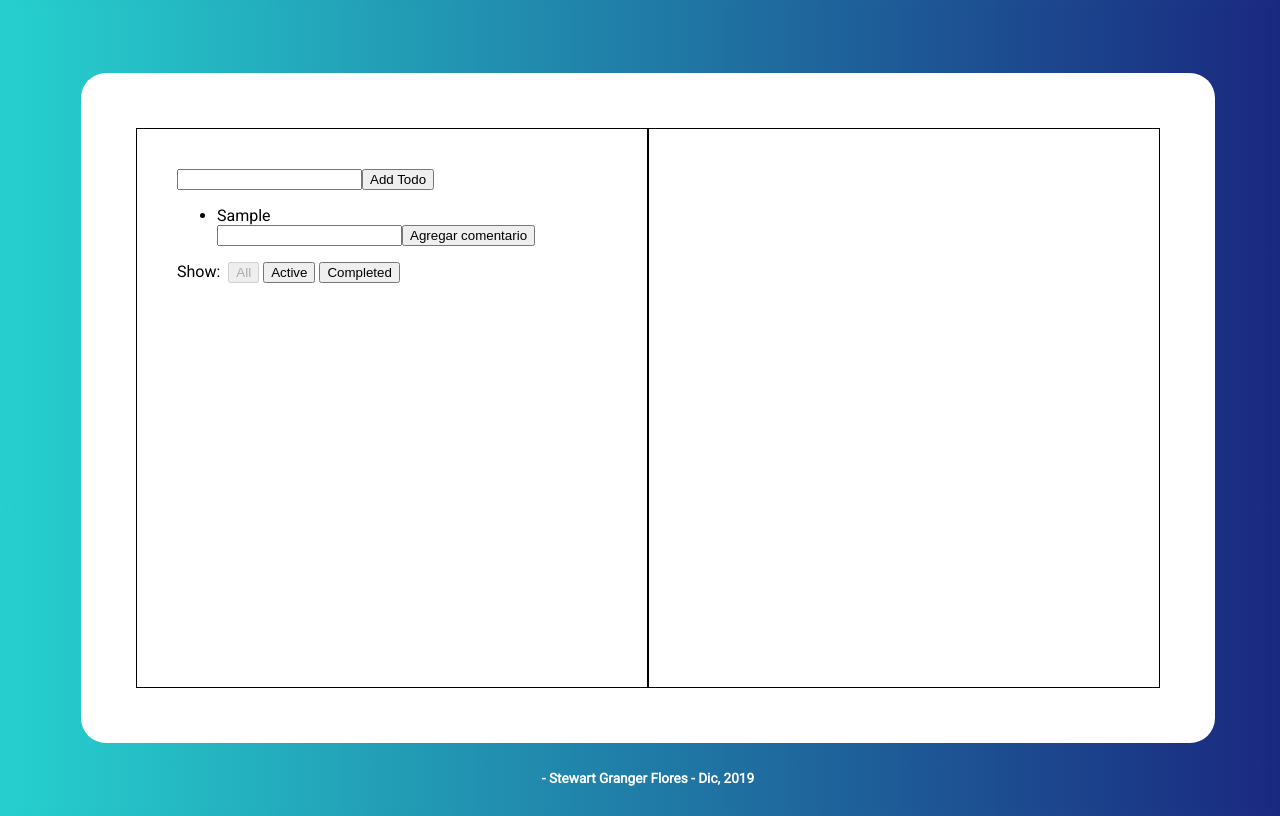
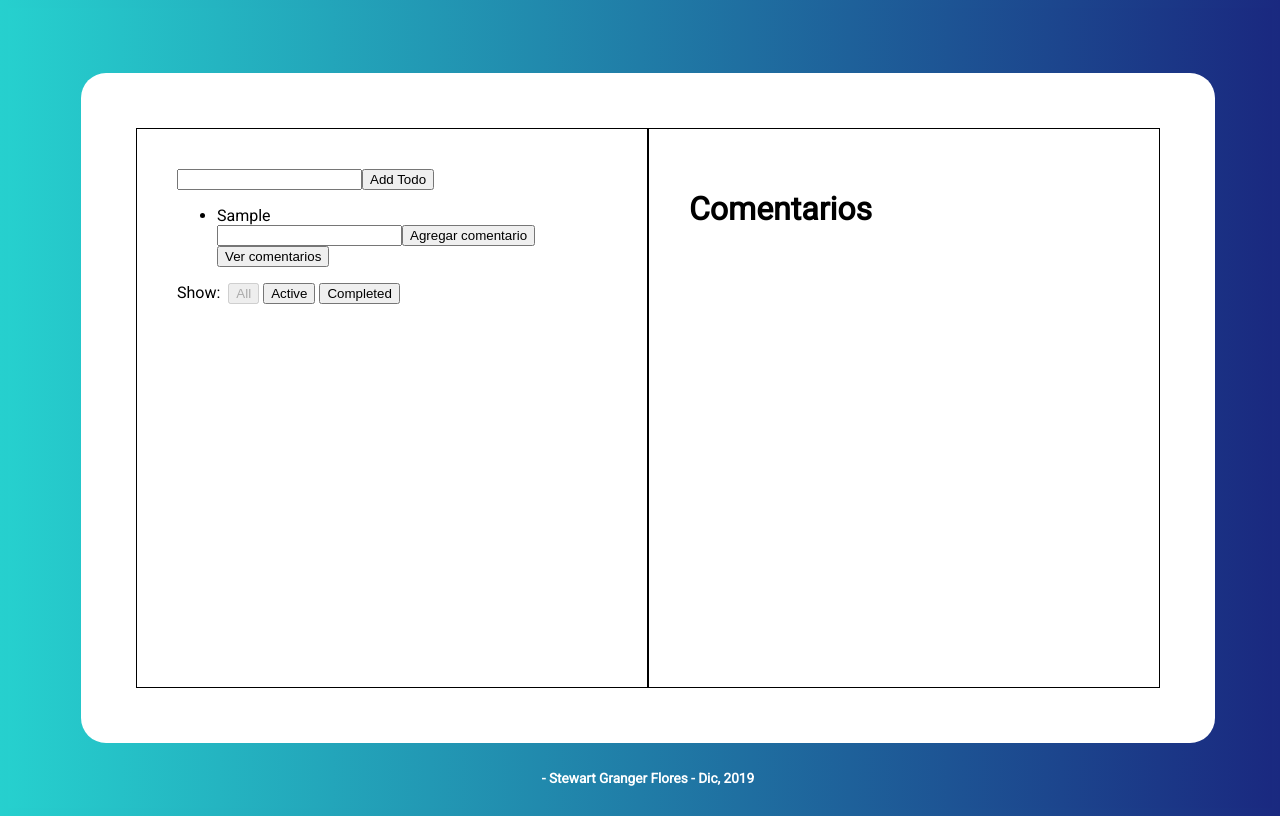
Before and after one commit to StewartGF/ReactRedux-Todo, a React (Create React App) app: page / in a window 1280 px wide. Both pictures are taken after typing "Sample" into the empty fields and a click on the button "Add Todo". Built offline with nearby package versions, Linux system fonts and the light colour scheme.

Commit message:
state mensaje seleccionado dentro del redux store

```diff
--- a/src/actions/index.js
+++ b/src/actions/index.js
@@ -27,3 +27,10 @@ export const addComentario = comentario => ({
   id: comentario.id,
   payload: comentario
 });
+
+//Action para guardar en el state el Todo Seleccionado para ver los comentarios
+
+export const todoSeleccionado = id => ({
+  type: "TODO_SELECCIONADO",
+  payload: id
+});
--- a/src/components/App.js
+++ b/src/components/App.js
@@ -5,9 +5,12 @@ import VisibleTodoList from "../containers/VisibleTodoList";
 import "../App.css";
 import SimpleBar from "simplebar-react";
 import "simplebar/dist/simplebar.min.css";
+import Comentarios from "./Comentarios";
+import uuid from "react-uuid";
 
-const App = () => (
-  <div className="centered-content">
+const App = () => {
+  return (
+    <div key={uuid()} className="centered-content">
       <div className="container-todos">
         <div className="sideMenu">
           <SimpleBar
@@ -19,9 +22,11 @@ const App = () => (
             <Footer />
           </SimpleBar>
         </div>
-      <div className="rightMenu"></div>
+        <div className="rightMenu">
+          <Comentarios></Comentarios>
+        </div>
       </div>
     </div>
   );
-
+};
 export default App;
--- /dev/null
+++ b/src/components/Comentarios.js
@@ -0,0 +1,38 @@
+import React from "react";
+import { connect, useSelector } from "react-redux";
+
+function Comentarios(todos) {
+  const todo = useSelector(state => state.todos);
+  const todoSeleccionado = useSelector(state => state.seleccionado);
+  let comentarios;
+  let parrafo;
+  if (todo) {
+    comentarios = todo
+      .filter(todo => todo.id === parseInt(todoSeleccionado.id))
+      .map(x => x.mensajes);
+    parrafo = comentarios.map(x => x.comentario);
+    console.log(parrafo);
+  }
+  // traer todos los todo y después mapear para encontrar el del ID
+  return (
+    <div className="container-comentarios">
+      <h1>Comentarios</h1>
+      {comentarios.map(comentario => (
+        <div className="comentario-item">
+          <div className="descripcion">
+            <p className="texto"> {comentario.comentario} </p>
+          </div>
+        </div>
+      ))}
+    </div>
+  );
+}
+
+const mapStateToProps = state => {
+  const { todos } = state;
+  return {
+    todos: todos
+  };
+};
+
+export default connect(mapStateToProps)(Comentarios);
--- a/src/components/TodoList.js
+++ b/src/components/TodoList.js
@@ -1,7 +1,7 @@
 import React, { useState } from "react";
 import PropTypes from "prop-types";
 import Todo from "./Todo";
-import { addComentario } from "../actions";
+import { addComentario, todoSeleccionado } from "../actions";
 import { connect } from "react-redux";
 import uuid from "react-uuid";
 
@@ -32,19 +32,31 @@ function TodoList({ todos, toggleTodo, dispatch }) {
   };
 
   const handleSend = () => {
-    console.log(Comentario);
+    // console.log(Comentario);
     dispatch(addComentario(Comentario));
+  };
+
+  const verComentarios = evento => {
+    // dispatch => el evento.target.id en el state del comentario
+    dispatch(todoSeleccionado(evento.target.id));
   };
   return (
     <ul>
       {todos.map(todo => (
-        <div key={todo.id}>
+        <>
+          <div className="izqContent" key={todo.id}>
             <Todo {...todo} onClick={() => toggleTodo(todo.id)} />
             <input id={todo.id} type="text" onChange={handleChange} />
             <button onClick={() => handleComentario(todo.id)}>
               Agregar comentario
             </button>
           </div>
+          <div className="derContent">
+            <button id={todo.id} onClick={verComentarios}>
+              Ver comentarios
+            </button>
+          </div>
+        </>
       ))}
     </ul>
   );
--- a/src/containers/VisibleTodoList.js
+++ b/src/containers/VisibleTodoList.js
@@ -4,7 +4,6 @@ import TodoList from "../components/TodoList";
 import { VisibilityFilters } from "../actions";
 
 const getVisibleTodos = (todos, filter) => {
-  console.log(todos);
   switch (filter) {
     case VisibilityFilters.SHOW_ALL:
       return todos;
--- /dev/null
+++ b/src/reducers/seleccionado.js
@@ -0,0 +1,18 @@
+const initialState = {
+  id: -1
+};
+
+const seleccionado = (state = initialState, action) => {
+  switch (action.type) {
+    case "TODO_SELECCIONADO": {
+      return {
+        ...state,
+        id: action.payload //el Id seleccionado
+      };
+    }
+    default:
+      return state;
+  }
+};
+
+export default seleccionado;
```
Also changed, not shown: src/reducers/index.js (+7 -5 lines). Lines whose indentation alone changed are shown as unchanged.
